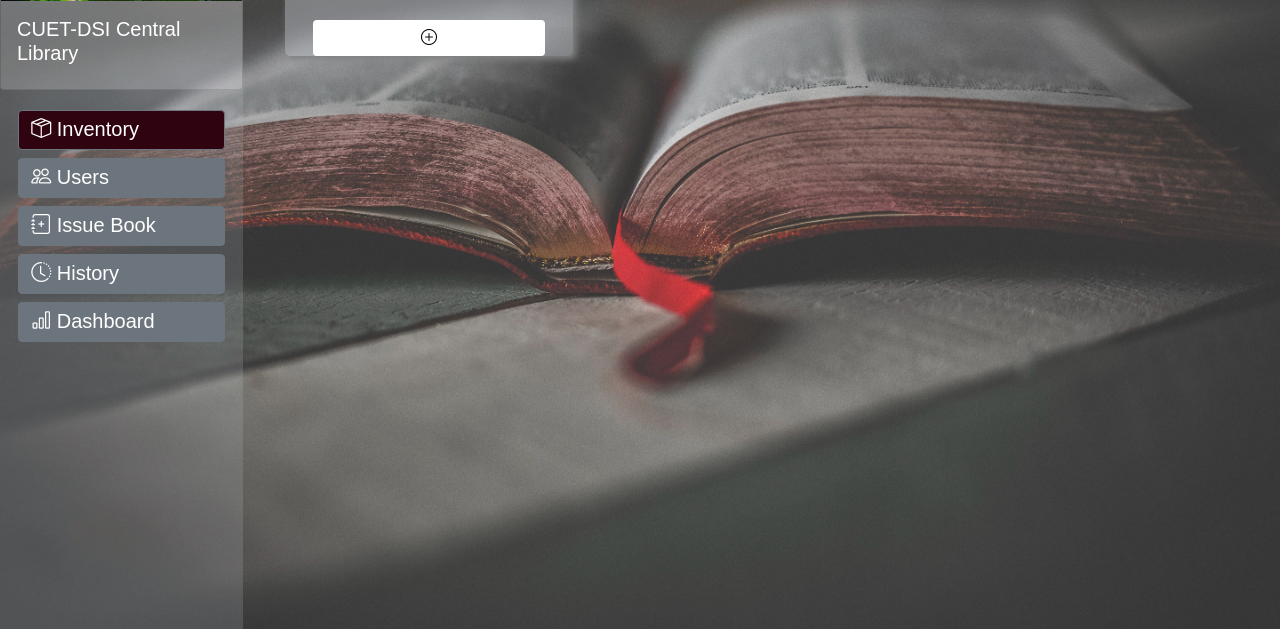
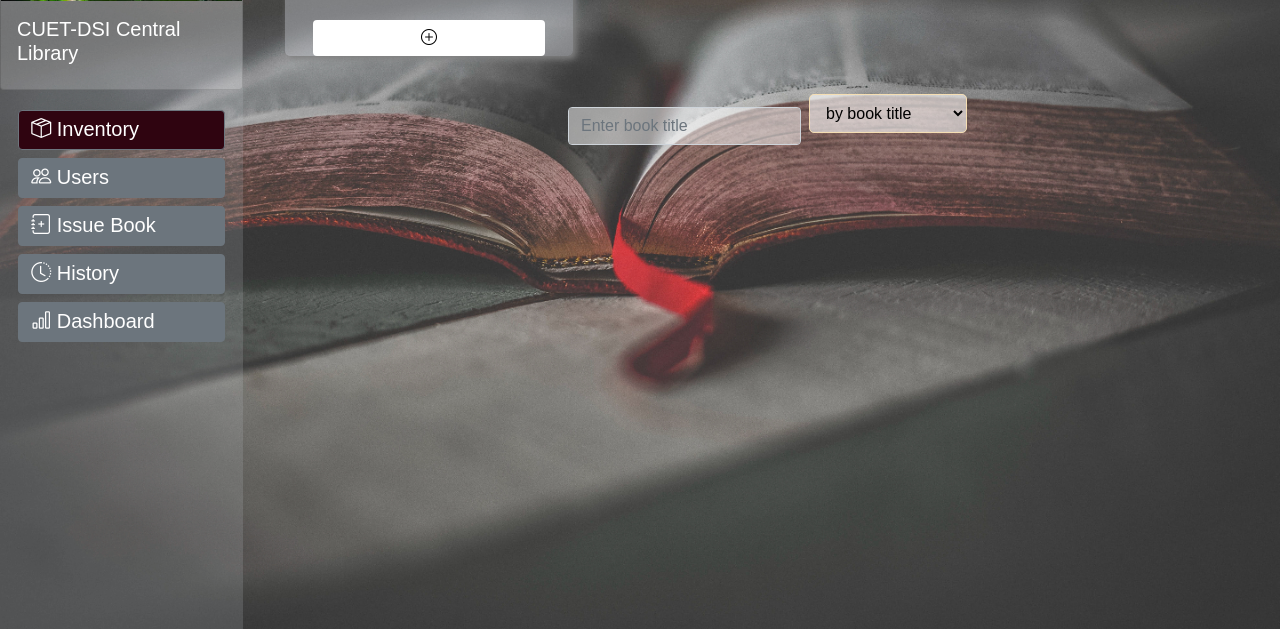
Before and after one commit to nahidul-opu/CUET-DSI-Friendship-Project, a PHP site: page / in a window 1280 px wide. Shown: the part 171-800 px from the top of the page. Run offline with PHP 8.4, Linux system fonts and the light colour scheme.

Commit message:
some comment added and start history tab design

```diff
--- a/css/style.css
+++ b/css/style.css
@@ -77,6 +77,13 @@ body{
     background-color: rgba(255, 255, 255,0.5);
     color:white;
     margin-bottom: 10pt;
+}
+
+#history-search-input{
+    background-color: rgba(255, 255, 255,0.5);
+    color:white;
+    margin-bottom: 10pt;
+    margin-top: 10pt;
 }
 
 #book-search-dropdown{
--- a/index.php
+++ b/index.php
@@ -68,7 +68,7 @@
 
 
         </div>
-        <!-------------body design----------->
+        <!-----------------------body design----------------------->
         <div class="container-fluid p-0" id="body-div">
             <!-------------header design----------->
             <div class="d-flex flex-row sticky-top p-3 header-design text-white">
@@ -94,7 +94,7 @@
 
             </div>
 
-            <!-------------body after header----------->
+            <!----------------------body after header--------------->
             <div class="container-fluid row b-1" id="main-body">
 
                 <!-- bishal card design begin -->
@@ -110,7 +110,7 @@
 
                 <!-- bishal card design end -->
 
-                <!--add category ---------------------------------------------------------------------------->
+                <!------------------------------------add category -------------------------------------->
                 <div class="category-card" style="width: 18rem;background-color: rgba(181, 184, 189,0.5); border-radius: 5px;">
                     <div class="card-body">
                         <button class="btn btn-primary" data-bs-toggle="modal" data-bs-target="#add-category" style="float:right; margin-top:25px; background-color:white; color:black; width:100%; border:0;">
@@ -150,9 +150,9 @@
                     </div>
                 </div>
             </div>
+
             <!--------------book details page-------------->
-
-            <!-----------------------------------------------------update book----------------->
+            <!------------------------------update book----------------->
             <!------------------------------------------pop up form---------------------->
             <div class="modal" id="edit-book-modal">
                 <div class="modal-dialog">
@@ -199,23 +199,18 @@
                         </div>
                     </div>
                 </div>
-
-
             </div>
 
-
-
-
-
+             <!------------------------------ book details main container ------------------->
             <div class="container jumbotrom card text-center" id="book-details" style="background-color: rgba(181, 184, 189,0.4);min-height:100vh">
-
+                <!---------------------------floating add book button-------------------------->
                 <a href="" id="float-button">
                     <h1 class="display-4 floating-add-button" >
                     <i class="bi bi-journal-plus"></i>
                     </h1>
                 </a>
 
-                <!--------------------------delete book confirmation modal---------->
+                <!--------------------------delete book confirmation modal---------------------->
                 <div class="modal" id="delete-confirm">
                     <div class="modal-dialog modal-dialog-centered">
                        <div class="modal-content">
@@ -234,7 +229,7 @@
                 </div>
 
 
-                <!------------------------------------------pop up form---------------------->
+                <!------------------------------pop up form------------------------------------>
                     <div class="modal" id="add-book-modal">
                         <div class="modal-dialog">
                             <div class="modal-content">
@@ -289,11 +284,7 @@
                             </div>
                         </div>
                     </div>
-
-
-
-
-
+                <!------------------------------search design----------------------------------->
                 <nav class="navbar navbar-light nav justify-content-center">
                     <form class="d-flex flex-row" id="book-search-form">
                         <input class="form-control mr-sm-2" type="search" id="book-search-input" placeholder="Enter book title" aria-label="Search" required>
@@ -306,13 +297,8 @@
                         </div>
                     </form>
                 </nav>
-
+                <!-----------------------book details main table--------------------------------->
                 <div class="card-body">
-
-
-
-
-
                     <table class="table table-hover table-dark" id="book-details-table">
                         <thead id="table-head">
                             <tr>
@@ -320,12 +306,11 @@
                                 <th class="float-center">Book Name</th>
                                 <th class="float-center">Writer Name</th>
                                 <th class="float-center">Actions</th>
+                                <!-------data will be added in script.js------>
                             </tr>
                         </thead>
-
                     </table>
-
-
+                    <!----------------- pagination ------------------->
                     <nav aria-label="Page navigation example">
                         <ul class="pagination justify-content-end">
                             <li class="page-item disabled">
@@ -352,10 +337,8 @@
                             </li>
                         </ul>
                     </nav>
-
                 </div>
             </div>
-
 
             <!----------------- book issue page ------------------->
             <div class="mx-5 p-5 text-white" id="issue-book" style="display:none">
@@ -399,6 +382,21 @@
                 </form>
             </div>
 
+            <!---------------------history tab design--------------->
+            <div class="container" id="history-tab-body">
+                <nav class="navbar navbar-light nav justify-content-center">
+                    <form class="d-flex flex-row" id="history-tab-search">
+                        <input class="form-control mr-sm-2" type="search" id="history-search-input" placeholder="Enter book title" aria-label="Search">
+                        <div id="drop-down-search-container" class="row">
+                            <select name="book-search-dropdown" id="book-search-dropdown">
+                                <option value="title">by book title</option>
+                                <option value="author_name">by author name</option>
+                            </select>
+                        </div>
+                    </form>
+                </nav>
+            </div>
+
 
 
         </div>
--- a/script/script.js
+++ b/script/script.js
@@ -158,8 +158,7 @@ $(document).ready(function () {
       $("#edit-book-modal").hide();
     });
   });
-
-  //book delete button
+  /*---------------------------book delete button----------------------------------*/
   $("#book-details-table").on("click", ".delete-book-button", function (e) {
     // alert($(this).text());
     var btn_id = $(this).attr("id");
@@ -224,7 +223,7 @@ $(document).ready(function () {
       }
     });
   });
-  //category card click button
+  /*-------------------------category card click button----------------------------*/
   $("#book-card").on("click", ".category-card-click", function (e) {
     // alert($(this).attr("id"));
     // //console.log($(this));
@@ -267,16 +266,19 @@ $(document).ready(function () {
 
     $("#book-details").show();
   });
-
-  //toggle button for side bar
+  /*-------------------------toggle button for side bar----------------------------*/
   $("#more").click(function () {
     $("#sidebar").toggle();
   });
 
-  //inventory tab click function
+  /*-----------------------inventory tab click function----------------------------*/
   $("#inventory").click(function () {
     $("#inventory").css("background-color", "#2f0410");
-    $("#bookissue").css("background-color", "");
+    $("#users").css("background-color", "");
+    $("#bookissue").css("background-color", ""); //#2f0410
+    $("#history").css("background-color", "");
+    $("#dashboard").css("background-color", "");
+
     $("#book-details").hide();
     $("#issue-book").hide();
     $("#main-body").show();
@@ -383,8 +385,10 @@ $(document).ready(function () {
 
   /*---------------------------------history tab design-----------------------*/
   $("#history").on("click", function () {
+    $("#inventory").css("background-color", "");
+    $("#users").css("background-color", "");
     $("#bookissue").css("background-color", ""); //#2f0410
-    $("#inventory").css("background-color", "");
+    $("#history").css("background-color", "#2f0410");
     $("#dashboard").css("background-color", "");
     $("#book-details").hide();
     $("#main-body").hide();
```
Lines whose indentation alone changed are shown as unchanged.
